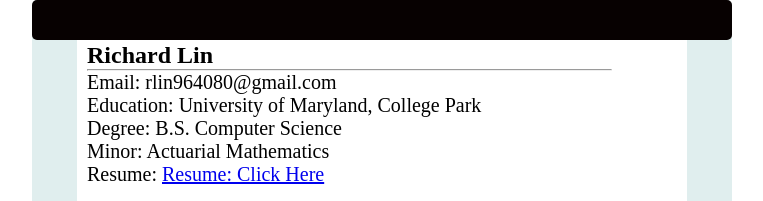
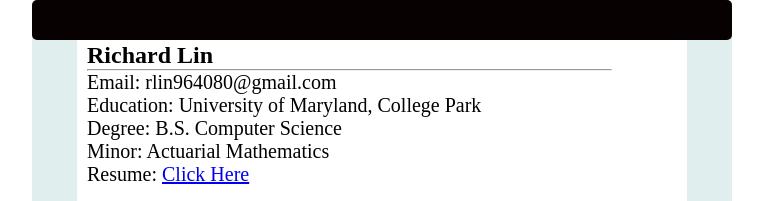
Before and after one commit to rlin964080/rlin964080.github.io, a plain HTML site: page index.html in a window 1280 px wide. Shown: the top 201 px of the page, without its empty margins (258-1021 px from the left). Drawn offline with Linux system fonts and the light colour scheme.

Commit message:
updated resume link

```diff
--- a/index.html
+++ b/index.html
@@ -19,7 +19,7 @@
   <p class="head">
         Minor: Actuarial Mathematics</p>
   <p class="head">
-    Resume: <a href="Resume Update.docx.pdf">Resume: Click Here</a></p>
+    Resume: <a href="Resume Update.docx.pdf">Click Here</a></p>
   <br>
   <p class="head">Hobbies and Interests</p>
   <ul>
```
